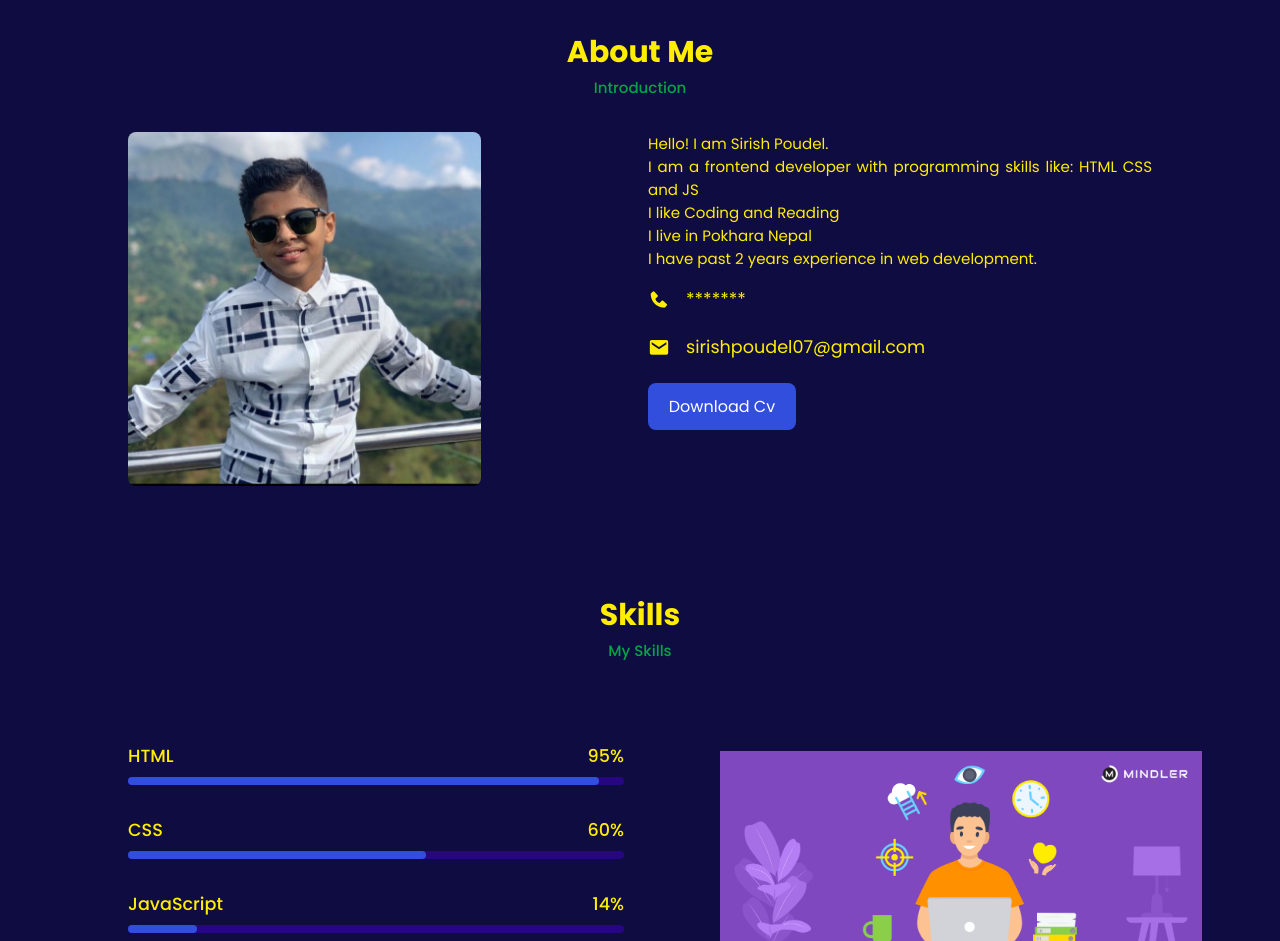
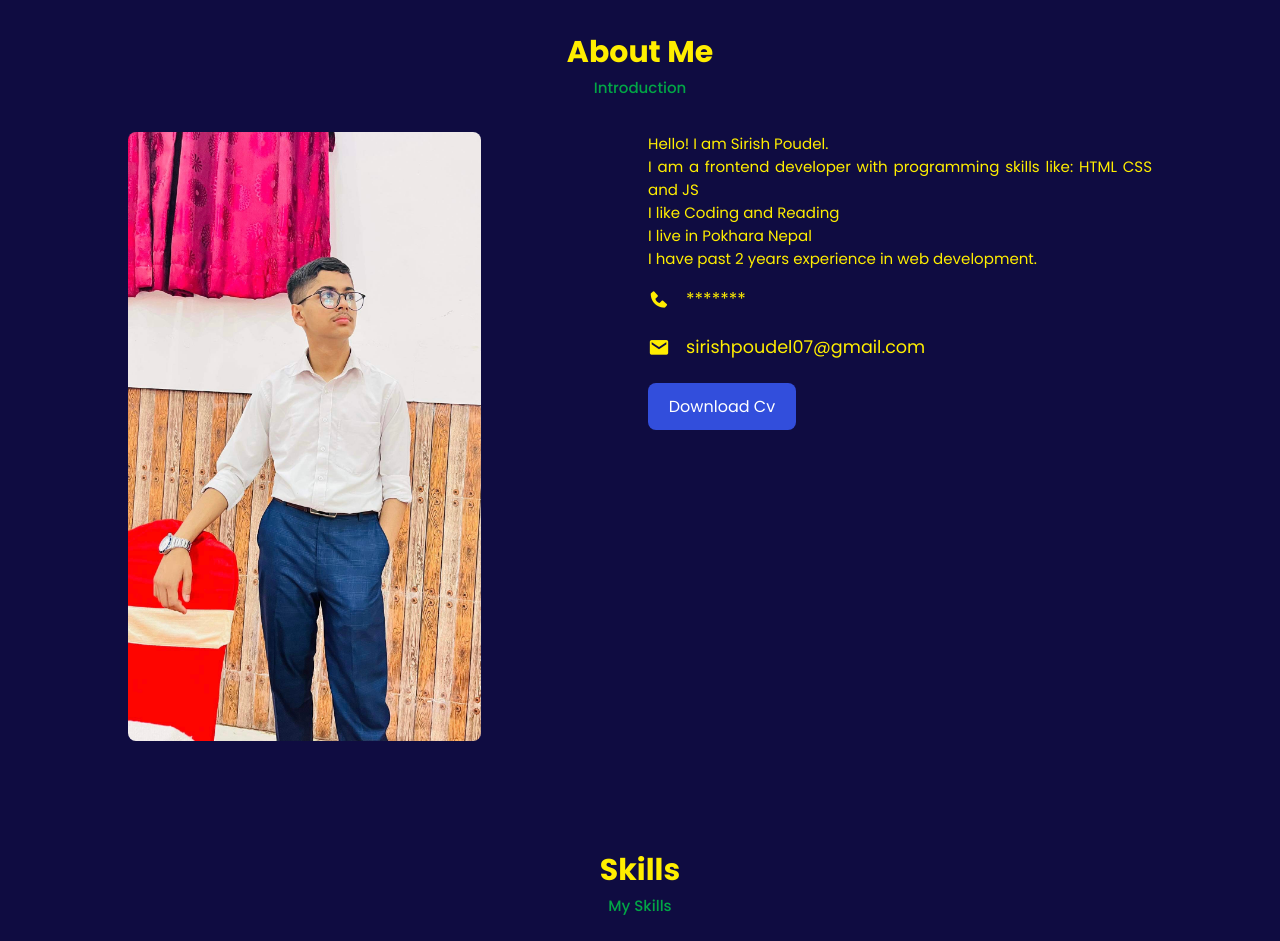
Before and after one commit to sirishpoudel7/sirish, a plain HTML site: page index.html in a window 1280 px wide. Shown: the part 820-1761 px from the top of the page. Drawn offline with nearby package versions, Linux system fonts and the light colour scheme.

Commit message:
Update index.html

```diff
--- a/index.html
+++ b/index.html
@@ -51,7 +51,7 @@
 
         <div class="about-container">
             <div class="about-img">
-                <img src="My pp.jpg" alt="">
+                <img src="IMG_4769.jpeg" alt="">
             </div>
             <div class="about-text">
                 <p>Hello! I am Sirish Poudel.<br>
```
